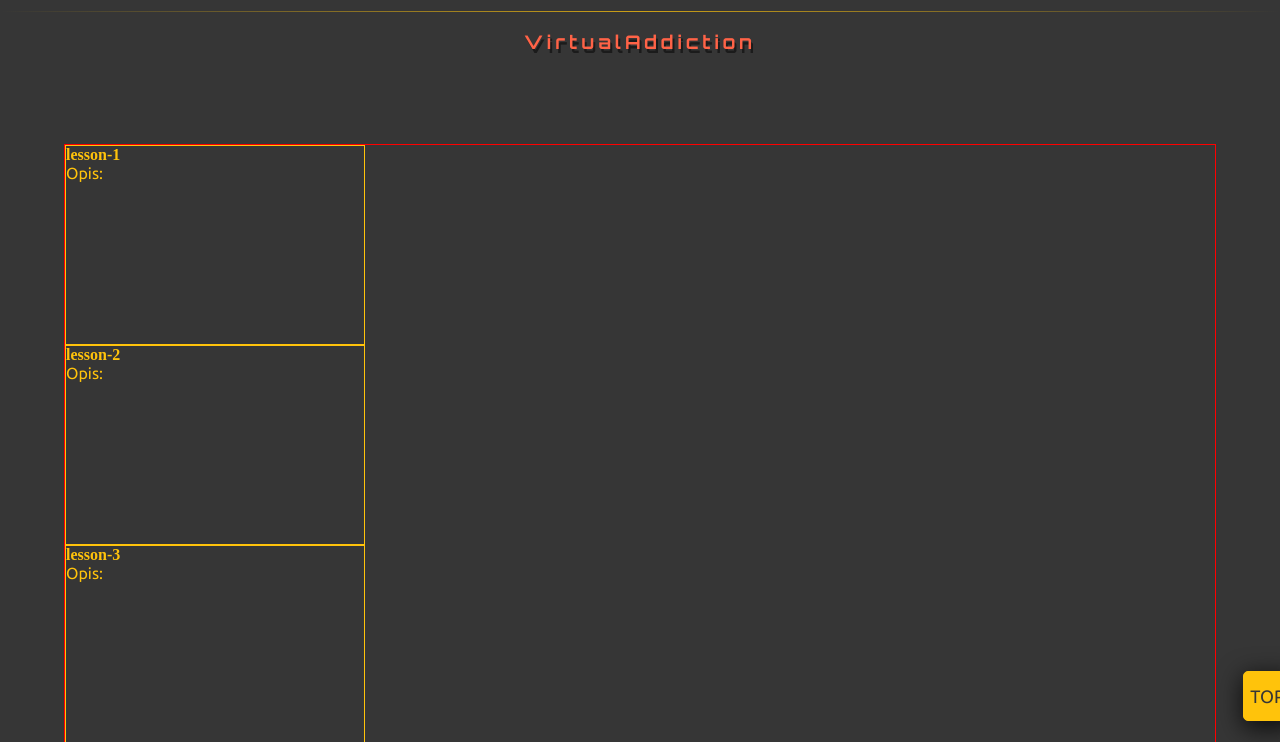
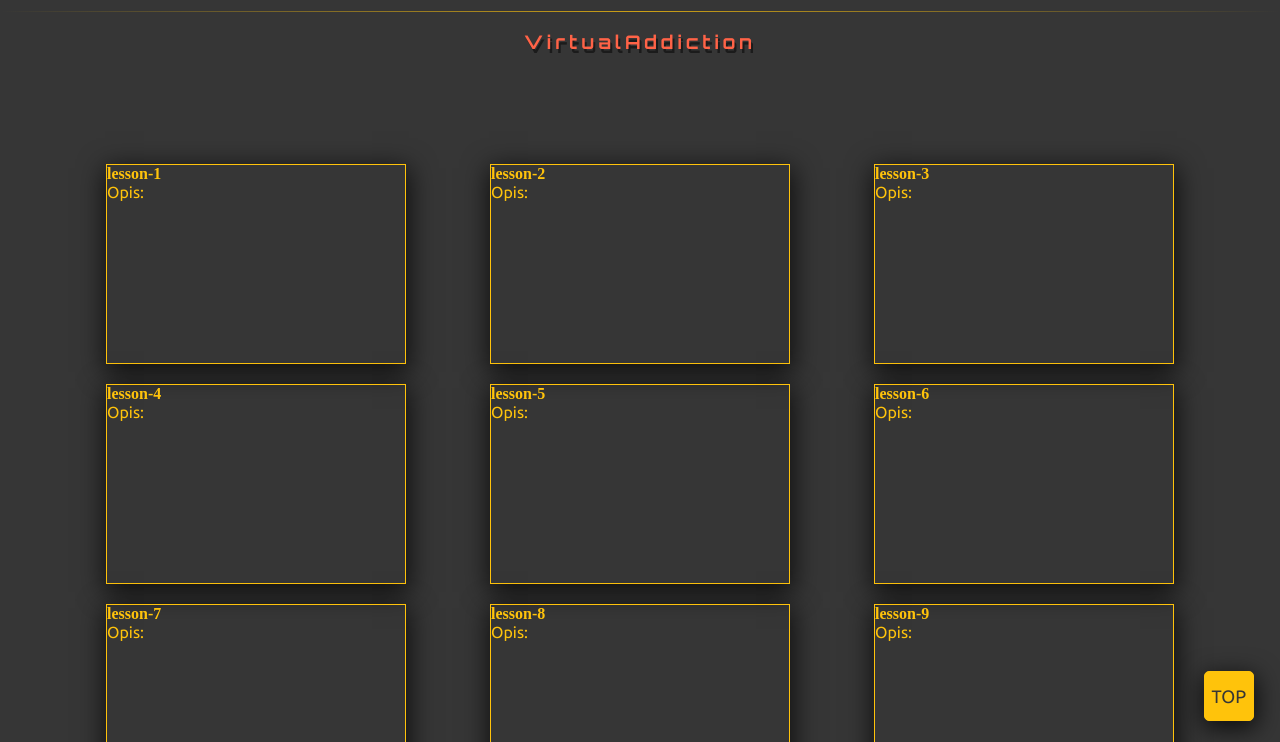
Before and after one commit to Capoverde/VIRTUAL_ADDICTED_JS_AND_jQUERY, a plain HTML site: page index.html in a window 1280 px wide. Shown: the part 49-791 px from the top of the page. Drawn offline with nearby package versions, Linux system fonts and the light colour scheme; a web font is replaced by a local one.

Commit message:
Added flexbox to container

```diff
--- a/root/css/style.css
+++ b/root/css/style.css
@@ -104,8 +104,10 @@ p
   margin: 90px auto;
   width: 90%;
   height: auto;
-  border: 1px solid red;
-  /* display:flex; */
+  display:flex;
+  flex-direction: row;
+  flex-wrap: wrap;
+  justify-content: space-around;
 }
 
 .item
@@ -114,6 +116,11 @@ p
   height: 200px;
   border: 1px solid var(--hero-c);
   overflow: hidden;
+  margin-top: 20px;
+  cursor: pointer;
+  -webkit-box-shadow: 1px 6px 25px 2px rgba(0,0,0,0.75);
+  -moz-box-shadow: 1px 6px 25px 2px rgba(0,0,0,0.75);
+  box-shadow: 1px 6px 25px 2px rgba(0,0,0,0.75);
 }
 
 
```
